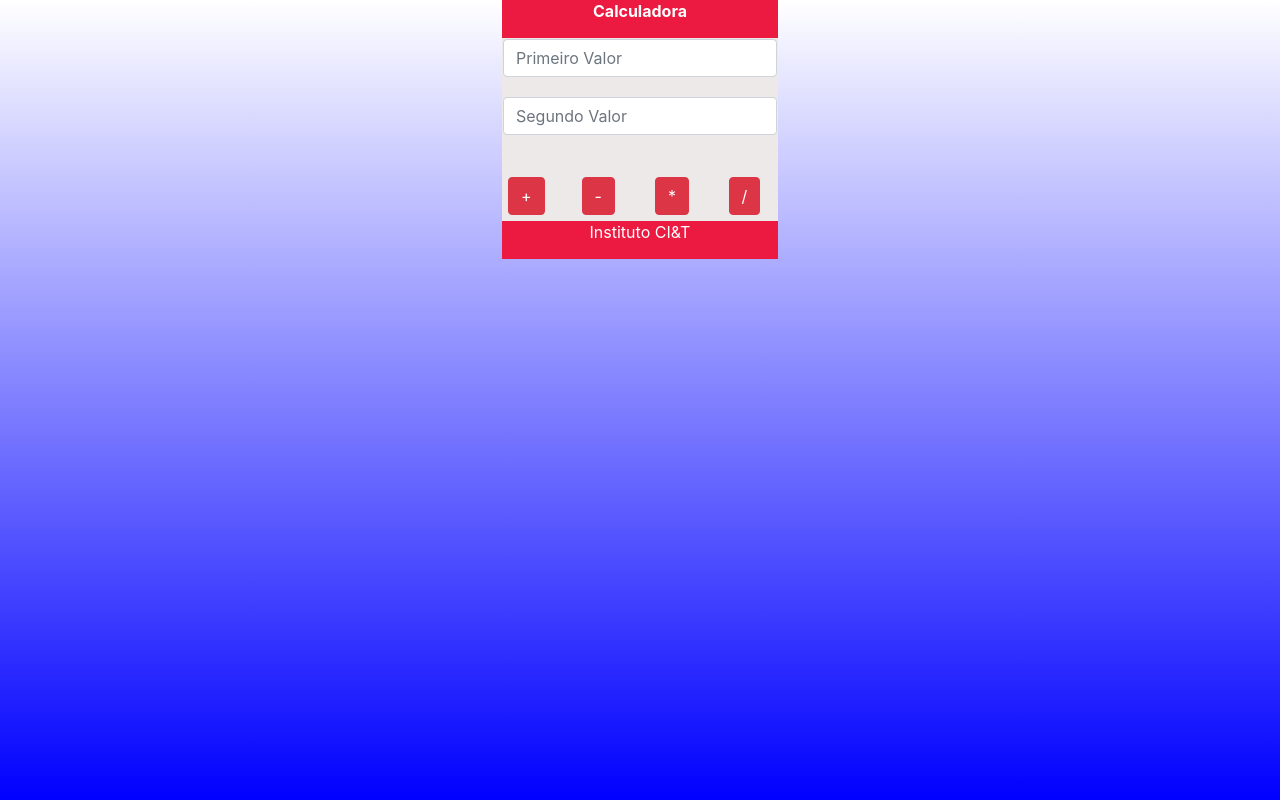
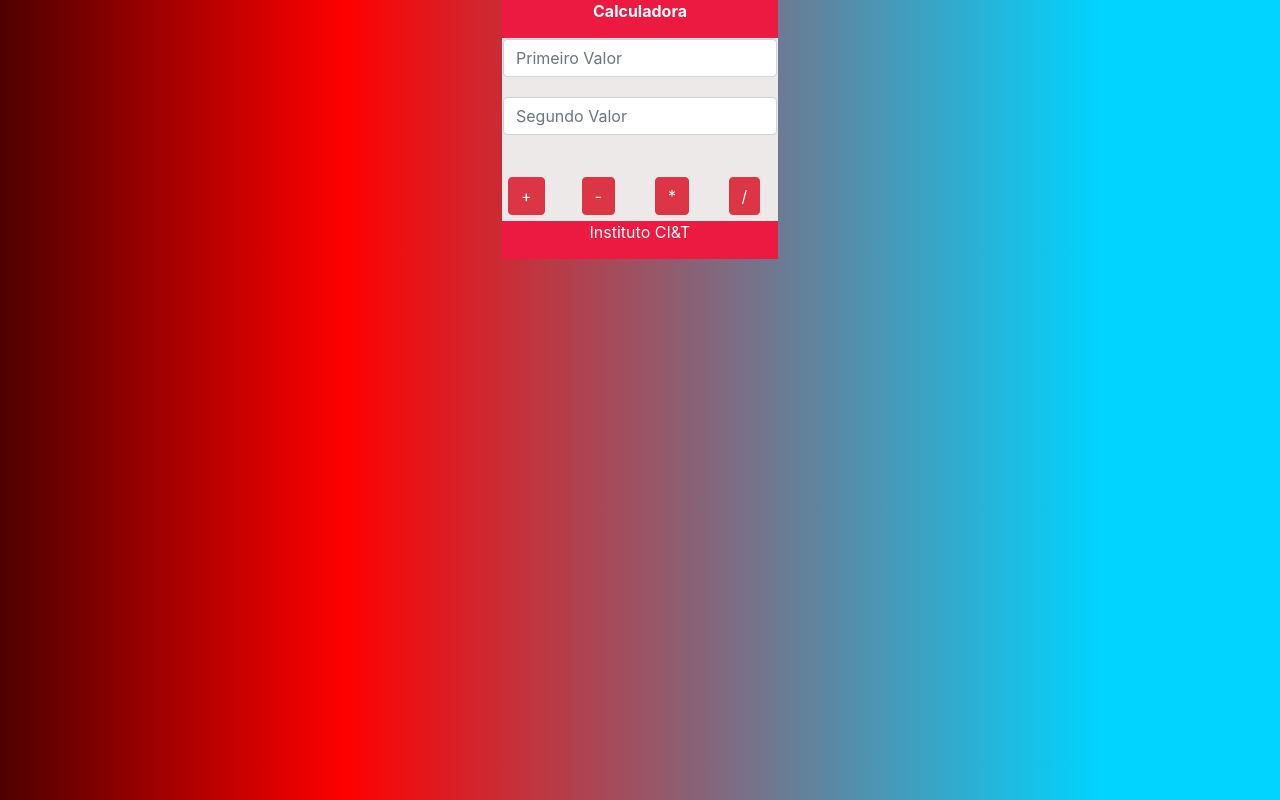
Before and after one commit to lucascamach0/InstitutoCiandt, a plain HTML site: page calculadora.html in a window 1280 px wide. Drawn offline with nearby package versions, Linux system fonts and the light colour scheme.

Commit message:
add degrade

```diff
--- a/calculadora.html
+++ b/calculadora.html
@@ -1,10 +1,12 @@
 <htm>
 
   <head>
-      <link rel="stylesheet" href="https://stackpath.bootstrapcdn.com/bootstrap/4.3.1/css/bootstrap.min.css" integrity="sha384-ggOyR0iXCbMQv3Xipma34MD+dH/1fQ784/j6cY/iJTQUOhcWr7x9JvoRxT2MZw1T" crossorigin="anonymous">
+    <link rel="stylesheet" href="https://stackpath.bootstrapcdn.com/bootstrap/4.3.1/css/bootstrap.min.css"
+      integrity="sha384-ggOyR0iXCbMQv3Xipma34MD+dH/1fQ784/j6cY/iJTQUOhcWr7x9JvoRxT2MZw1T" crossorigin="anonymous">
   </head>
 
-  <body style="background-image: linear-gradient(white, blue);">
+  <body
+    style="background-image: linear-gradient(90deg, rgba(78,0,0,1) 0%, rgba(255,0,0,1) 27%, rgba(0,212,255,1) 86%);">
     <div id="calculadura" align="center">
       <table>
         <tr>
@@ -48,7 +50,6 @@
       </table>
     </div>
 
-
     <script>
       function calc(e) {
 
@@ -76,4 +77,4 @@
       integrity="sha384-JjSmVgyd0p3pXB1rRibZUAYoIIy6OrQ6VrjIEaFf/nJGzIxFDsf4x0xIM+B07jRM"
       crossorigin="anonymous"></script>
   </body>
-</htm>
+</html>
```
